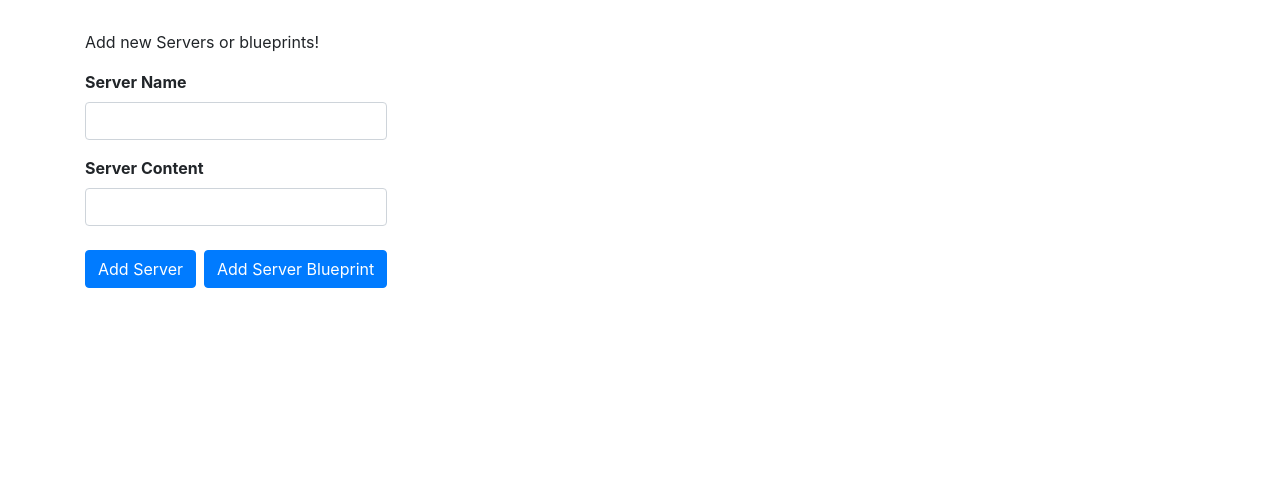
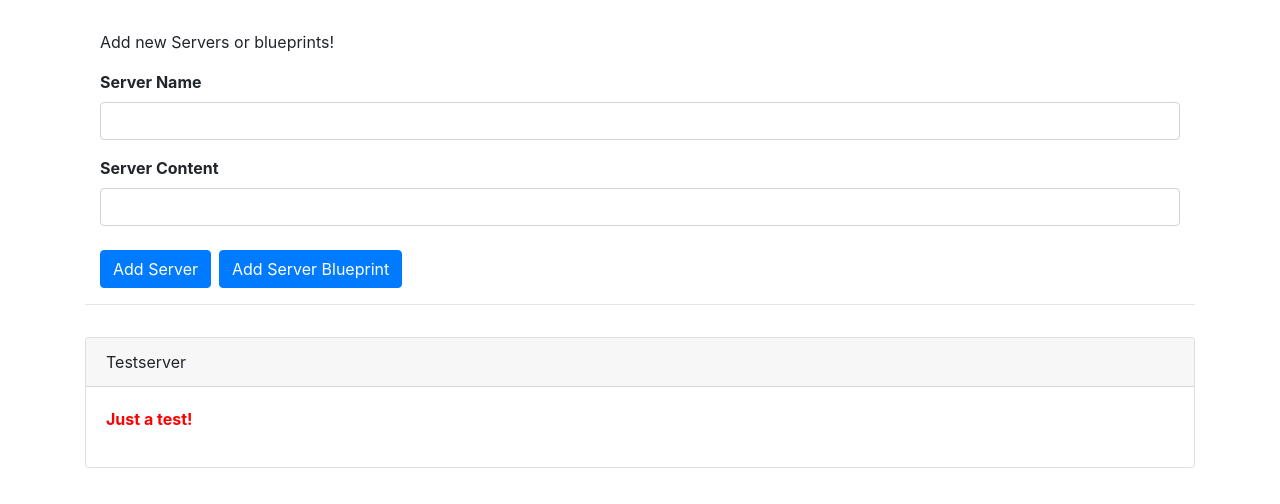
Before and after one commit to rochaskingdom/components-databiding-deep-dive, an Angular app: page / in a window 1280 px wide. Shown: the top 504 px of the page. Built offline with nearby package versions, Linux system fonts and the light colour scheme.

Commit message:
Binding to Custom Properties

```diff
--- a/src/app/app.component.html
+++ b/src/app/app.component.html
@@ -1,11 +1,11 @@
 <div class="container">
+  <app-cockpit></app-cockpit>
+  <hr>
   <div class="row">
-    <app-cockpit></app-cockpit>
-    <hr>
-    <div class="row">
-      <div class="col-xl-12">
-        <app-server-element *ngFor="let serverElement of serverElements"></app-server-element>
-      </div>
+    <div class="col-xl-12">
+      <app-server-element
+        *ngFor="let serverElement of serverElements"
+        [element]="serverElement"></app-server-element>
     </div>
   </div>
 </div>
--- a/src/app/app.component.ts
+++ b/src/app/app.component.ts
@@ -6,5 +6,5 @@
   styleUrls: ['./app.component.css']
 })
 export class AppComponent {
-  serverElements = [];
+  serverElements = [{type: 'server', name: 'Testserver', content: 'Just a test!'}];
 }
--- a/src/app/server-element/server-element.component.ts
+++ b/src/app/server-element/server-element.component.ts
@@ -1,4 +1,4 @@
-import { Component, OnInit } from '@angular/core';
+import { Component, Input, OnInit } from '@angular/core';
 
 @Component({
   selector: 'app-server-element',
@@ -6,6 +6,7 @@
   styleUrls: ['./server-element.component.css']
 })
 export class ServerElementComponent implements OnInit {
+  @Input() element: {type: string, name: string, content: string};
 
   constructor() { }
 
```
